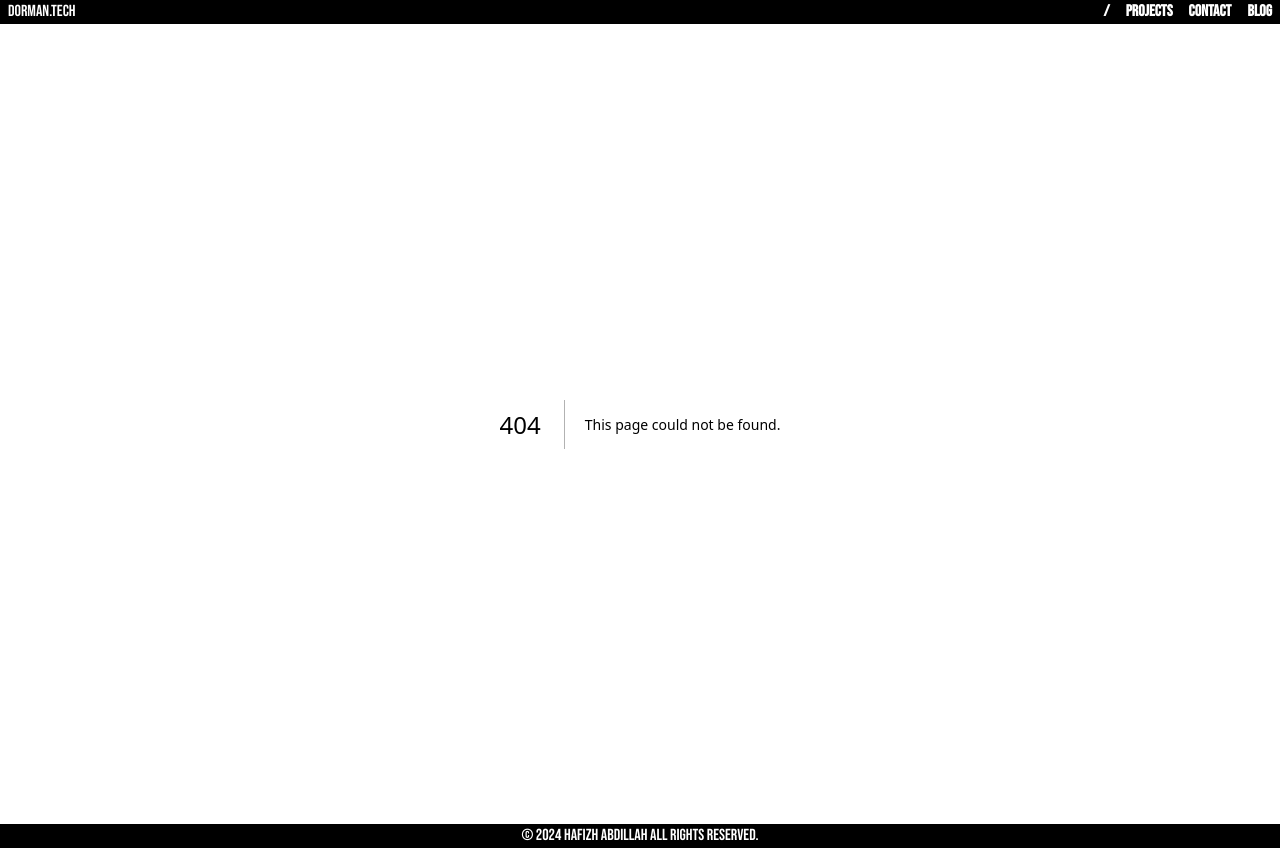
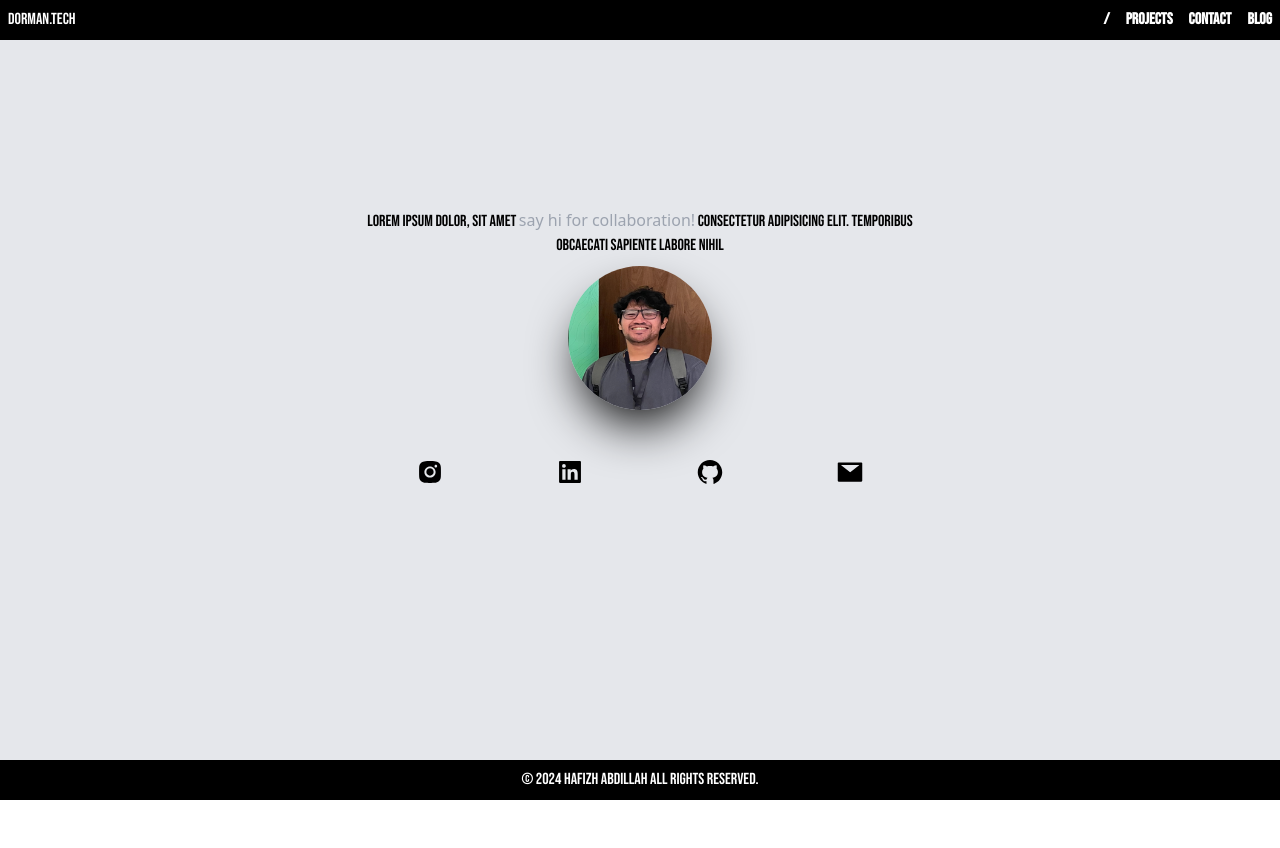
Before and after one commit to dorman99/dorman-project, a Next.js app: page /contact in a window 1280 px wide. Before the commit this address had no page. After the commit the page ends 800 px from the top, so only its background shows below. Built offline with nearby package versions, Linux system fonts and the light colour scheme.

Commit message:
feat: add contact page

```diff
--- a/package.json
+++ b/package.json
@@ -13,7 +13,8 @@
     "@headlessui/react": "^1.7.17",
     "next": "14.0.4",
     "react": "^18",
-    "react-dom": "^18"
+    "react-dom": "^18",
+    "react-icons": "^4.12.0"
   },
   "devDependencies": {
     "@types/node": "^20",
--- a/src/components/header/index.tsx
+++ b/src/components/header/index.tsx
@@ -16,7 +16,7 @@ const menus: Array<Menu> = [
   },
   {
     title: "Contact",
-    path: "/",
+    path: "/contact",
   },
   {
     title: "Blog",
--- /dev/null
+++ b/src/pages/contact/index.tsx
@@ -0,0 +1,54 @@
+import Image from "next/image";
+import {
+  AiFillInstagram,
+  AiFillLinkedin,
+  AiFillGithub,
+  AiFillMail,
+} from "react-icons/ai";
+
+export default function Contact() {
+  return (
+    <div className="bg-gray-200 min-h-full container min-w-full flex justify-center items-center">
+      <div className="w-70 h-96 border-black flex-col">
+        <div className="text-center p-0 m-0">
+          <p className="font-bebas">
+            Lorem ipsum dolor, sit amet{" "}
+            <span className="text-col font-sans text-gray-400">
+              say hi for collaboration!
+            </span>{" "}
+            consectetur adipisicing elit. Temporibus obcaecati sapiente labore
+            nihil
+          </p>
+        </div>
+        <div className="w-full flex justify-center">
+          <div className="p-2 relative shadow-2xl shadow-black h-36 w-36 m-2 rounded-full">
+            <Image
+              alt="dorman's"
+              className="rounded-full overflow-hidden bg-red-600"
+              src="/imgs/profile.png"
+              fill
+            />
+          </div>
+        </div>
+
+        <div className="w-full flex mx-auto pt-10 justify-around">
+          <a href="https://instagram.com/abdillahh" target="/">
+            <AiFillInstagram size={28} />
+          </a>
+          <a
+            href="https://www.linkedin.com/in/muhammad-hafizh-abdillah-abdul-rachman-7aa47b148/"
+            target="/"
+          >
+            <AiFillLinkedin size={28} />
+          </a>
+          <a href="https://github.com/dorman99" target="/">
+            <AiFillGithub size={28} />
+          </a>
+          <a href="mailto:hafizh.abdillahh@gmail.com">
+            <AiFillMail size={28} />
+          </a>
+        </div>
+      </div>
+    </div>
+  );
+}
--- a/src/styles/globals.css
+++ b/src/styles/globals.css
@@ -29,6 +29,18 @@
   height: 85vh;
 }
 
+.w-70 {
+  width: 70vh;
+}
+
+.h-50 {
+  height: 50vh;
+}
+
+.w-50 {
+  width: 50vh;
+}
+
 .hide-scroll-bar {
   -ms-overflow-style: none;
   scrollbar-width: none;
```
Also changed, not shown: public/imgs/profile.png (added), 1 other file (tests, documents, lock files or other folders).
